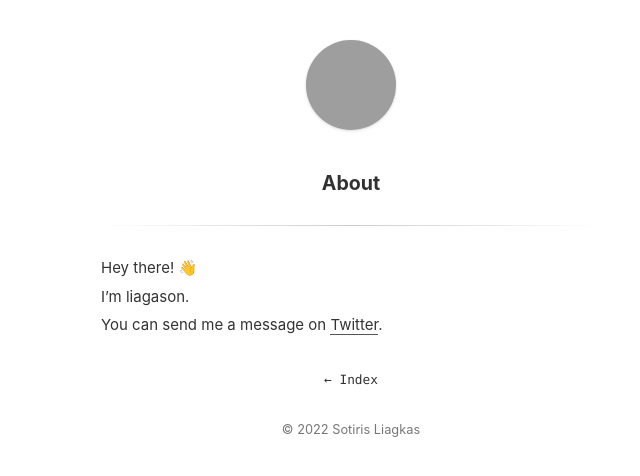
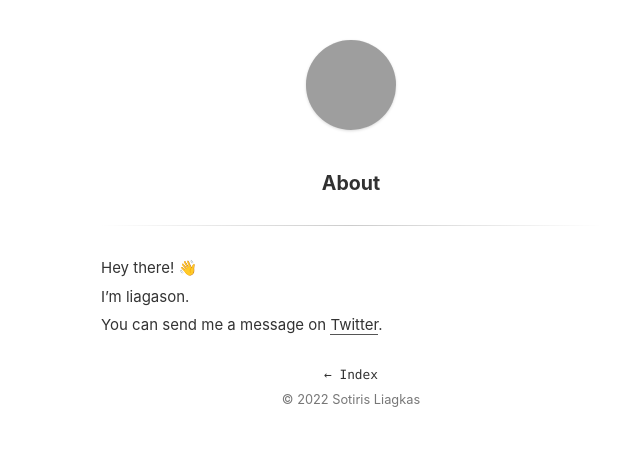
Before and after one commit to liagason/A-Jekyll-Blog, a Jekyll site: the page built from about.md, in a window 1280 px wide. Shown: the top 476 px of the page, without its empty margins (289-929 px from the left). Built offline with Jekyll 4.4.1, drawn with Linux system fonts in a browser that asks for light colours; grey boxes are pictures that could not be loaded.

Commit message:
Update main.scss

```diff
--- a/_sass/main.scss
+++ b/_sass/main.scss
@@ -312,7 +312,7 @@ article {
   font-size: 0.8rem;
 }
 .page-navigation {
-  margin: 30px auto 0 auto;
+  margin: 25px auto 0 auto;
   a {
     display: inline-block;
     text-decoration: none;
@@ -323,7 +323,7 @@ article {
   }
 }
 .footer {
-  margin-top: 30px;
+  margin-top: 5px;
   color: #777;
   a {
     border: none;
```
